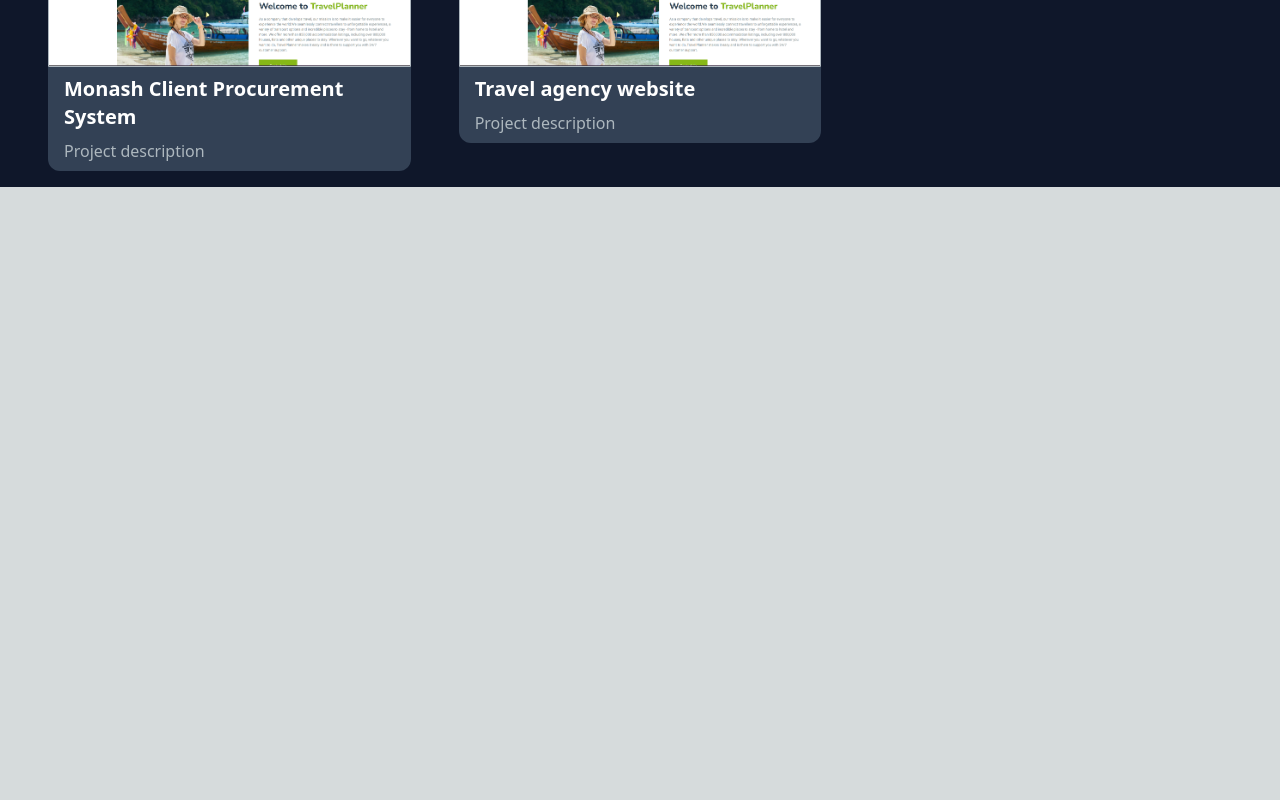
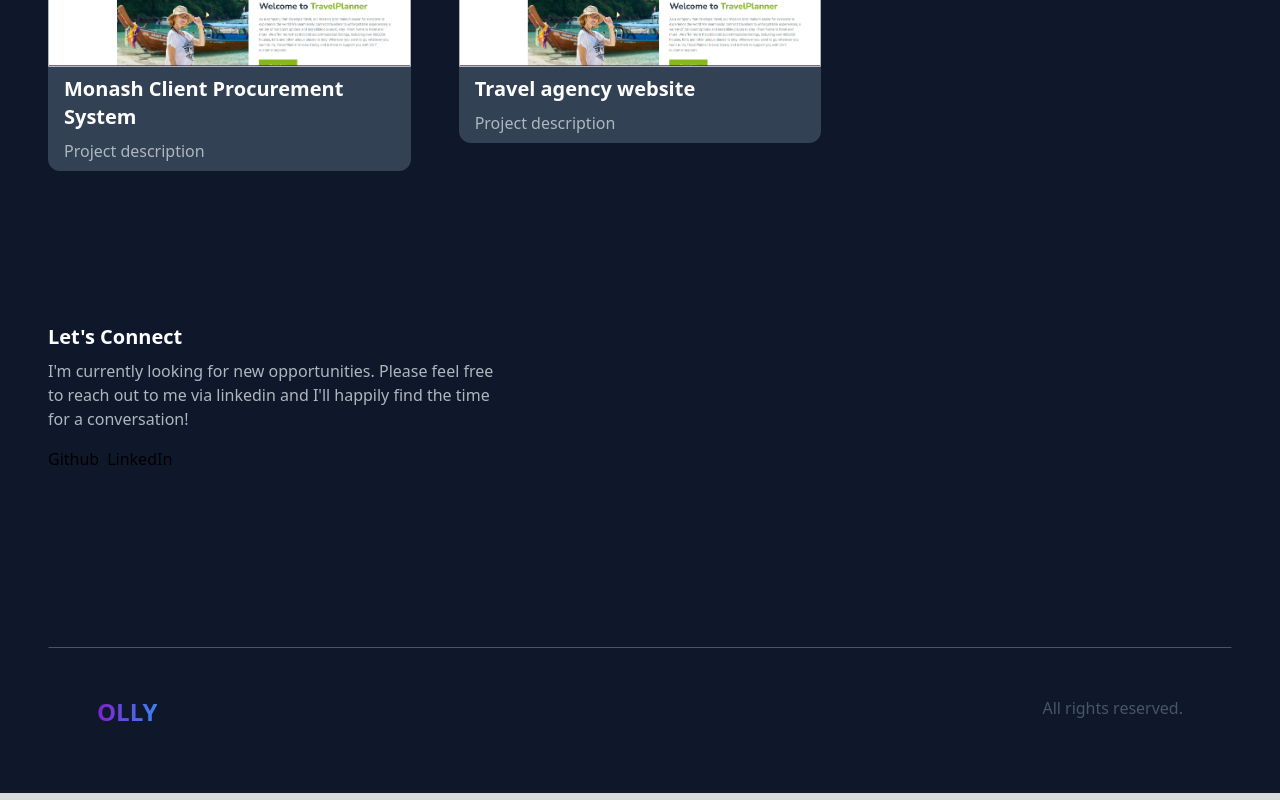
Before and after one commit to olivermarkey/portfolio-with-nextra, a Next.js app: page / in a window 1280 px wide. Shown: the part 1546-2346 px from the top of the page. Before the commit the page ends 1733 px from the top, so only its background shows below. Built offline with nearby package versions, Linux system fonts and the light colour scheme.

Commit message:
Added footer

```diff
--- a/components/AboutSection.jsx
+++ b/components/AboutSection.jsx
@@ -3,8 +3,8 @@ import Image from 'next/image';
 
 const AboutSection = () => {
     return (
-        <section className='text-white'>
-            <div className='md:grid md:grid-cols-2 gap-8 items-center py-8 px-4 xl:gap-16 sm:py-16 xl:px-16 justify-center' id='about'>
+        <section className='text-white scroll-smooth' id='about'>
+            <div className='md:grid md:grid-cols-2 gap-8 items-center py-8 px-4 xl:gap-16 sm:py-16 xl:px-16 justify-center'>
                 <div className='block relative mb-4 w-auto h-auto'>
                     <Image
                         src='/images/mirrors.jpg'
--- /dev/null
+++ b/components/ContactSection.jsx
@@ -0,0 +1,33 @@
+import React from 'react'
+import Link from 'next/link'
+
+const ContactSection = () => {
+    return (
+        <section>
+            <div className='grid md:grid-cols-2 my-12 md:my-12 py-24 gap-4 relative'>
+                <div className="bg-[radial-gradient(ellipse_at_center,_var(--tw-gradient-stops))] from-primary-900 to-transparent rounded-full h-80 w-80 z-0 blur-lg absolute top-3/4 -left-4 transform -translate-x-1/2 -translate-1/2"></div>
+                <div className="z-10">
+                    <h5 className="text-xl font-bold text-white my-2">
+                        Let&apos;s Connect
+                    </h5>
+                    <p className="text-[#ADB7BE] mb-4 max-w-md">
+                        {" "}
+                        I&apos;m currently looking for new opportunities. Please feel
+                        free to reach out to me via linkedin and I'll happily find
+                        the time for a conversation!
+                    </p>
+                    <div className="socials flex flex-row gap-2">
+                        <Link href="github.com">
+                            Github
+                        </Link>
+                        <Link href="linkedin.com">
+                            LinkedIn
+                        </Link>
+                    </div>
+                </div>
+            </div>
+        </section>
+    )
+}
+
+export default ContactSection
--- /dev/null
+++ b/components/Footer.jsx
@@ -0,0 +1,17 @@
+import React from "react";
+
+const Footer = () => {
+  return (
+    <footer className="footer border z-10 border-t-slate-600 border-l-transparent border-r-transparent border-b-transparent text-white mt-20">
+      <div className="bg-[radial-gradient(ellipse_at_center,_var(--tw-gradient-stops))] from-primary-900 to-transparent rounded-full h-80 w-80 z-0 blur-lg absolute top-3/4 -left-4 transform -translate-x-1/2 -translate-1/2"></div>
+      <div className="container p-12 flex justify-between">
+        <span className='text-xl md:text-2xl text-transparent font-bold bg-clip-text bg-gradient-to-r from-purple-700 to-blue-500'>
+          OLLY
+        </span>
+        <p className="text-slate-600">All rights reserved.</p>
+      </div>
+    </footer>
+  );
+};
+
+export default Footer;
--- a/components/Hero.jsx
+++ b/components/Hero.jsx
@@ -44,7 +44,6 @@ const Hero = () => {
                         <Link target='_blank' href='https://www.linkedin.com/in/oliver-markey-9a462a247/'>
                             <button className='px-6 py-3 w-full sm:w-fit rounded-full mr-4 bg-gradient-to-br from-purple-700 to-blue-500 hover:bg-slate-600 text-white'>Get in touch</button>
                         </Link>
-                        <button className='px-6 py-3 w-full sm:w-fit rounded-full mr-4 bg-transparent hover:bg-slate-600 text-white border border-white mt-3'>Button 2</button>
                     </div>
                 </motion.div>
                 <motion.div
--- a/components/NavBar.jsx
+++ b/components/NavBar.jsx
@@ -26,7 +26,7 @@ const NavBar = () => {
 
     return (
         <nav className='sticky top-0 z-10 w-full backdrop-blur flex-none transition-colors duration-500 lg:border-b  border-slate-50/[0.06]  supports-backdrop-blur:bg-white/60 bg-transparent'>
-            <div className='flex flex-wrap items-center justify-between mx-auto px-4 py-4 mr-4'>
+            <div className='flex container lg:py-4 flex-wrap items-center justify-between mx-auto px-4 py-2'>
                 <Link href={"/"} className='text-2xl md:text-3xl text-transparent font-bold bg-clip-text bg-gradient-to-r from-purple-700 to-blue-500'>
                     OLLY
                 </Link>
--- a/components/ProjectsSection.jsx
+++ b/components/ProjectsSection.jsx
@@ -14,7 +14,7 @@ const projectsData = [{
     title: 'Travel agency website',
     description: 'Project description',
     image: '/images/travelPlanner1.png',
-    link: '/'
+    link: '/travelplanner'
 }];
 
 const ProjectsSection = () => {
--- a/pages/index.tsx
+++ b/pages/index.tsx
@@ -2,15 +2,20 @@ import Hero from '../components/Hero';
 import NavBar from '../components/NavBar';
 import AboutSection from '../components/AboutSection';
 import ProjectsSection from '../components/ProjectsSection';
+import Footer from '../components/Footer';
+import ContactSection from '../components/ContactSection';
 
 export default function Home() {
   return (
+
     <main className="flex min-h-screen flex-col bg-slate-900 dark:bg-gradient-to-bl dark:from-slate-700 dark:to-slate-1000">
-      <NavBar/>
+      <NavBar />
       <div className='container mt-24 mx-auto px-12 py-4'>
-        <Hero/>
-        <AboutSection/>
+        <Hero />
+        <AboutSection />
         <ProjectsSection />
+        <ContactSection />
+        <Footer />
 
       </div>
     </main>
--- /dev/null
+++ b/pages/travelplanner.tsx
@@ -0,0 +1,14 @@
+import NavBar from "../components/NavBar"
+
+export default function TravelPlanner() {
+
+    return (
+        <main className="flex min-h-screen flex-col bg-slate-900 dark:bg-gradient-to-bl dark:from-slate-700 dark:to-slate-1000">
+            <NavBar />
+            <div className='container mt-24 mx-auto px-12 py-4'>
+                <h1>Hello</h1>
+            </div>
+        </main>
+
+    )
+}
--- a/tailwind.config.js
+++ b/tailwind.config.js
@@ -7,6 +7,7 @@ module.exports = {
     // Or if using `src` directory:
     "./src/**/*.{js,ts,jsx,tsx,mdx}",
   ],
+  darkMode: false,
   theme: {
     extend: {},
   },
--- a/theme.config.tsx
+++ b/theme.config.tsx
@@ -1,6 +1,5 @@
 import React from 'react'
 import { DocsThemeConfig } from 'nextra-theme-docs'
-import './public/linkedin.svg';
 
 
 const config: DocsThemeConfig = {
```
Also changed, not shown: public/linkedin.svg (deleted).
